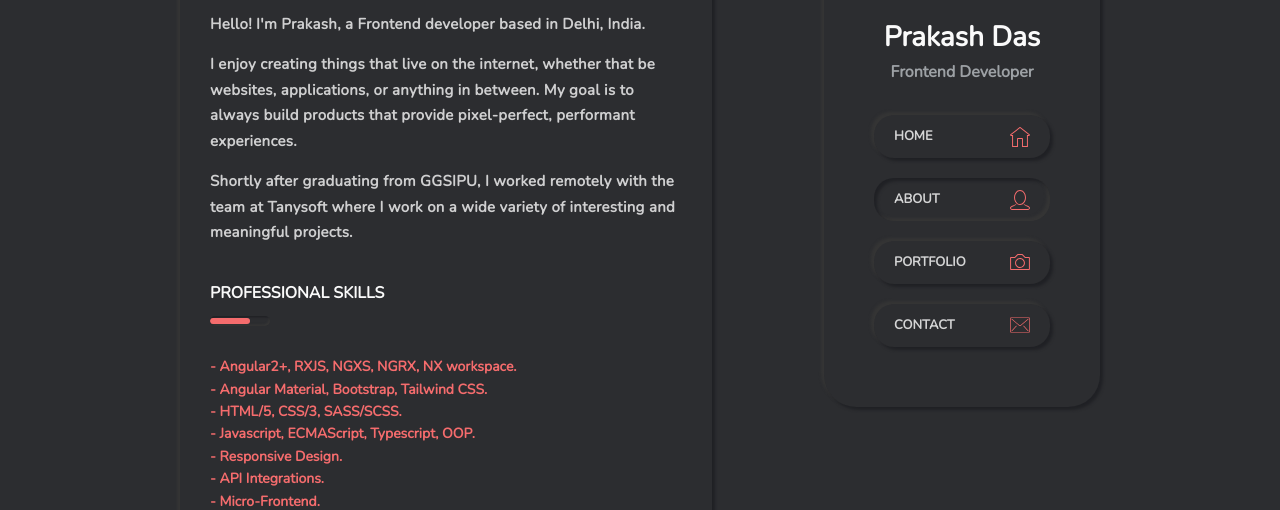
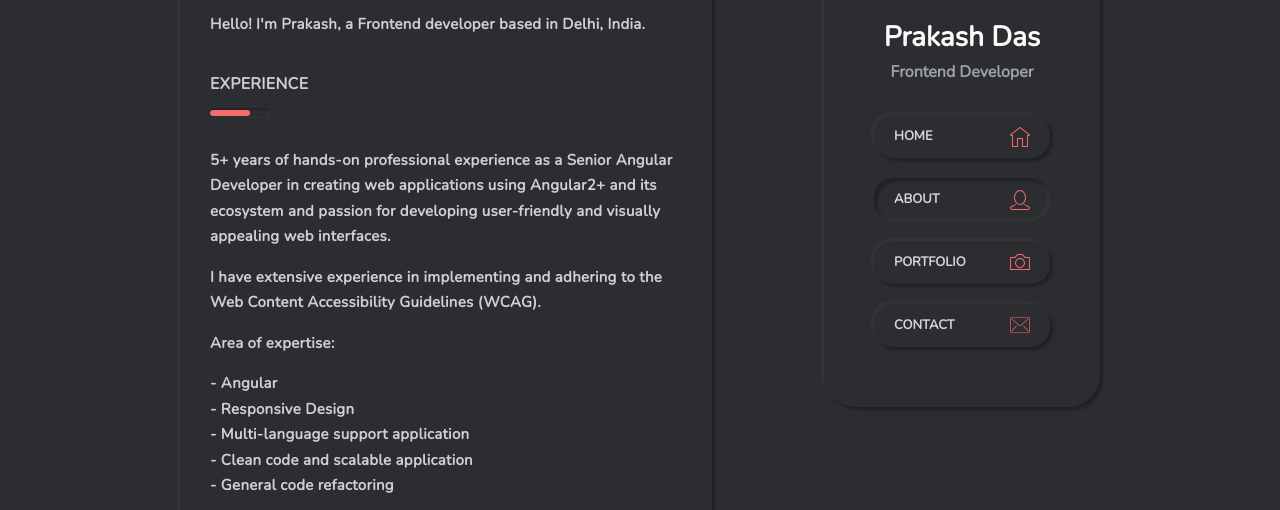
Before and after one commit to prakashdas95/portfolio, a website: page index.html in a window 1280 px wide. Both pictures are taken after a click on the item "ABOUT". Shown: the part 288-798 px from the top of the page. Drawn offline with nearby package versions, Linux system fonts and the light colour scheme; files that its build step writes are made by us from their sources.

Commit message:
experience updated

```diff
--- a/index.html
+++ b/index.html
@@ -273,16 +273,27 @@
             <p class="about__paragraph">
               Hello! I'm Prakash, a Frontend developer based in Delhi, India.
             </p>
+            <div>
+              <h6 class="about__heading__skill">EXPERIENCE</h6>
+              <hr class="about__divider" />
+            </div>
             <p class="about__paragraph">
-              I enjoy creating things that live on the internet, whether that be
-              websites, applications, or anything in between. My goal is to
-              always build products that provide pixel-perfect, performant
-              experiences.
+              5+ years of hands-on professional experience as a Senior Angular
+              Developer in creating web applications using Angular2+ and its
+              ecosystem and passion for developing user-friendly and visually
+              appealing web interfaces.
             </p>
             <p class="about__paragraph">
-              Shortly after graduating from GGSIPU, I worked remotely with the
-              team at Tanysoft where I work on a wide variety of interesting and
-              meaningful projects.
+              I have extensive experience in implementing and adhering to the
+              Web Content Accessibility Guidelines (WCAG).
+            </p>
+            <p class="about__paragraph">
+              Area of expertise:
+              <P>- Angular</P>
+              <P>- Responsive Design</P>
+              <P>- Multi-language support application</P>
+              <P>- Clean code and scalable application</P>
+              <P>- General code refactoring</P>
             </p>
           </div>
           <div>
@@ -311,24 +322,32 @@
             <div class="about__skill">
               <span class="about__skill__name">WEBPACK</span>
             </div> -->
-            <div class="about__skill__name">- Angular2+, RXJS, NGXS, NGRX, NX workspace.</div>
-            <div class="about__skill__name">- Angular Material, Bootstrap, Tailwind CSS.</div>
+            <div class="about__skill__name">
+              - Angular2+, RXJS, NGXS, NGRX, NX workspace.
+            </div>
+            <div class="about__skill__name">
+              - Angular Material, Bootstrap, Tailwind CSS.
+            </div>
             <div class="about__skill__name">- HTML/5, CSS/3, SASS/SCSS.</div>
-            <div class="about__skill__name">- Javascript, ECMAScript, Typescript, OOP.</div>
+            <div class="about__skill__name">
+              - Javascript, ECMAScript, Typescript, OOP.
+            </div>
             <div class="about__skill__name">- Responsive Design.</div>
             <div class="about__skill__name">- API Integrations.</div>
             <div class="about__skill__name">- Micro-Frontend.</div>
-            <div class="about__skill__name">- Convert FIGMA, etc to HTML, CSS.</div>
-            <div class="about__skill__name">- I18n (Localization) - Multi language support.</div>
-            <div class="about__skill__name">- Testing: Jest, Jasmine, Karma.</div>
+            <div class="about__skill__name">
+              - Convert FIGMA, etc to HTML, CSS.
+            </div>
+            <div class="about__skill__name">
+              - I18n (Localization) - Multi language support.
+            </div>
+            <div class="about__skill__name">
+              - Testing: Jest, Jasmine, Karma.
+            </div>
             <div class="about__skill__name">- GIT, GitHub and other tools.</div>
             <div class="about__skill__name">- WCAG standard interfaces.</div>
           </div>
           <div>
-            <div>
-              <h6 class="about__heading__skill">EXPERIENCE</h6>
-              <hr class="about__divider" />
-            </div>
             <div>
               <h6 class="about__heading__skill">EDUCATION</h6>
               <hr class="about__divider" />
```
